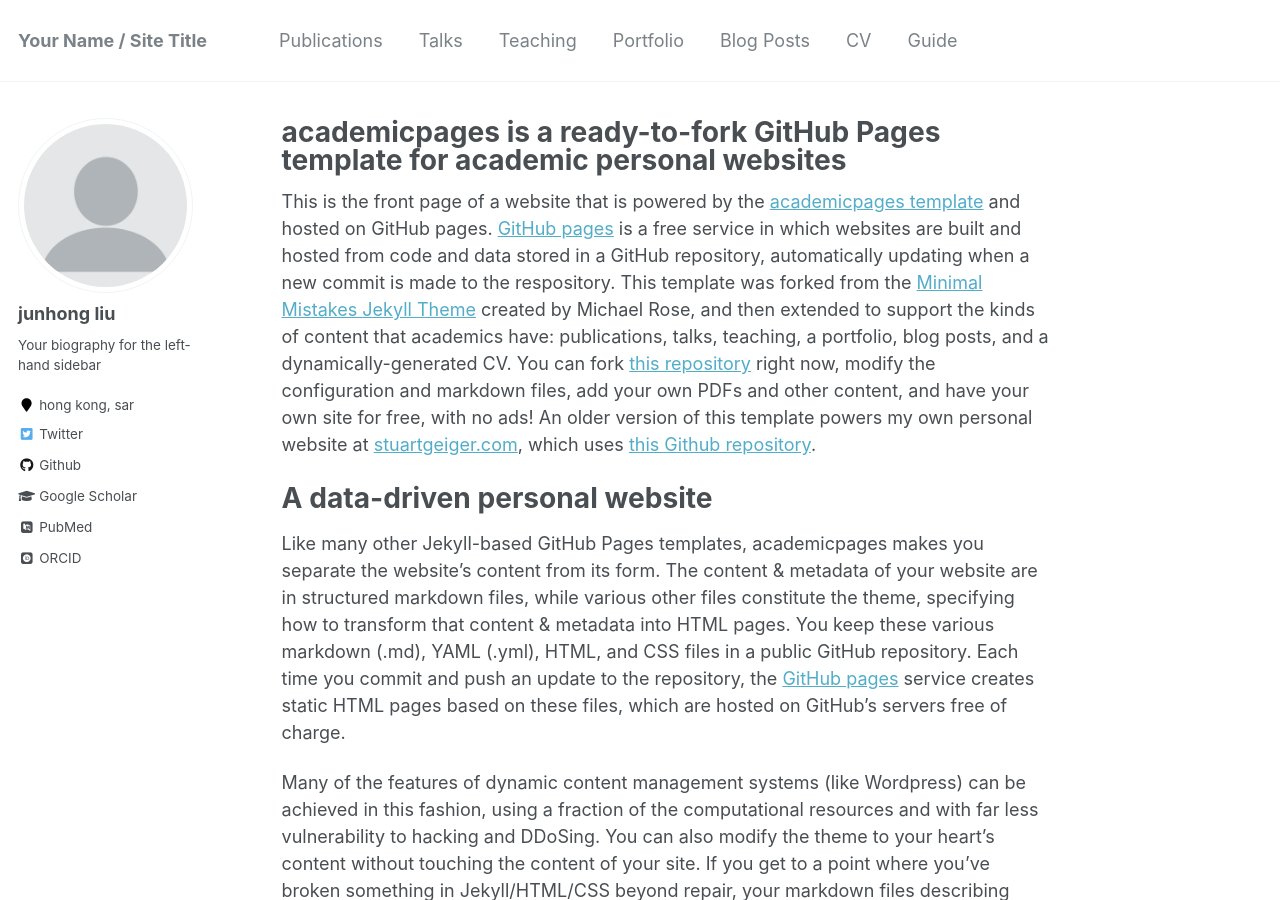
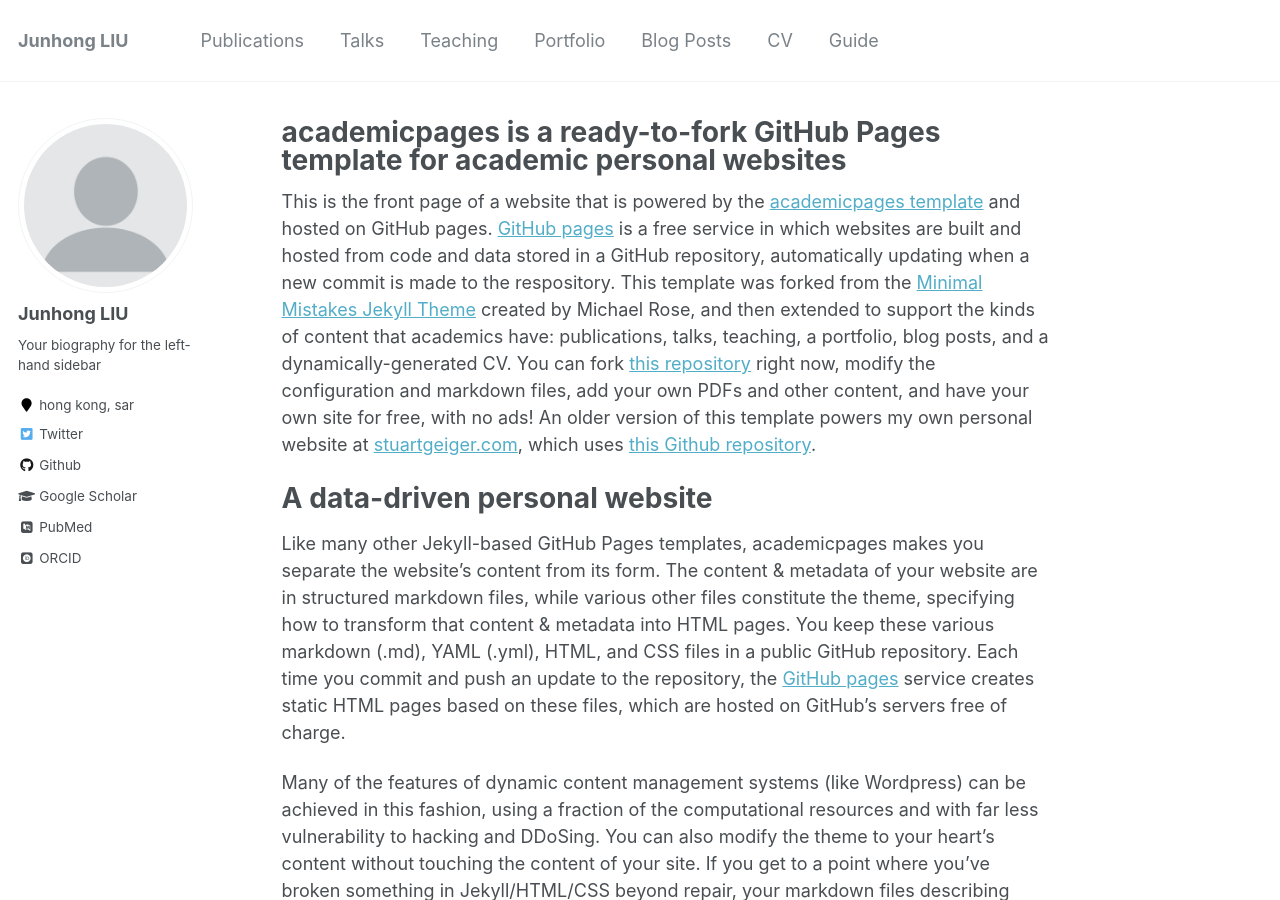
Before and after one commit to johnny-eee/online, a Jekyll site: the page built from _pages/about.md, in a window 1280 px wide and 900 px high. Built offline with Jekyll 4.4.1, drawn with Linux system fonts in a browser that asks for light colours; some web fonts are replaced.

Commit message:
Update _config.yml

```diff
--- a/_config.yml
+++ b/_config.yml
@@ -7,7 +7,7 @@
 
 # Site Settings
 locale                   : "HONG KONG, SAR"
-title                    : "Your Name / Site Title"
+title                    : "Junhong LIU"
 title_separator          : "-"
 name                     : &name "Junhong LIU"
 description              : &description "personal description"
@@ -80,7 +80,7 @@ analytics:
 
 # Site Author
 author:
-  name             : "junhong liu"
+  name             : "Junhong LIU"
   avatar           : "profile.png"
   bio              : "Your biography for the left-hand sidebar"
   location         : "hong kong, sar"
```
